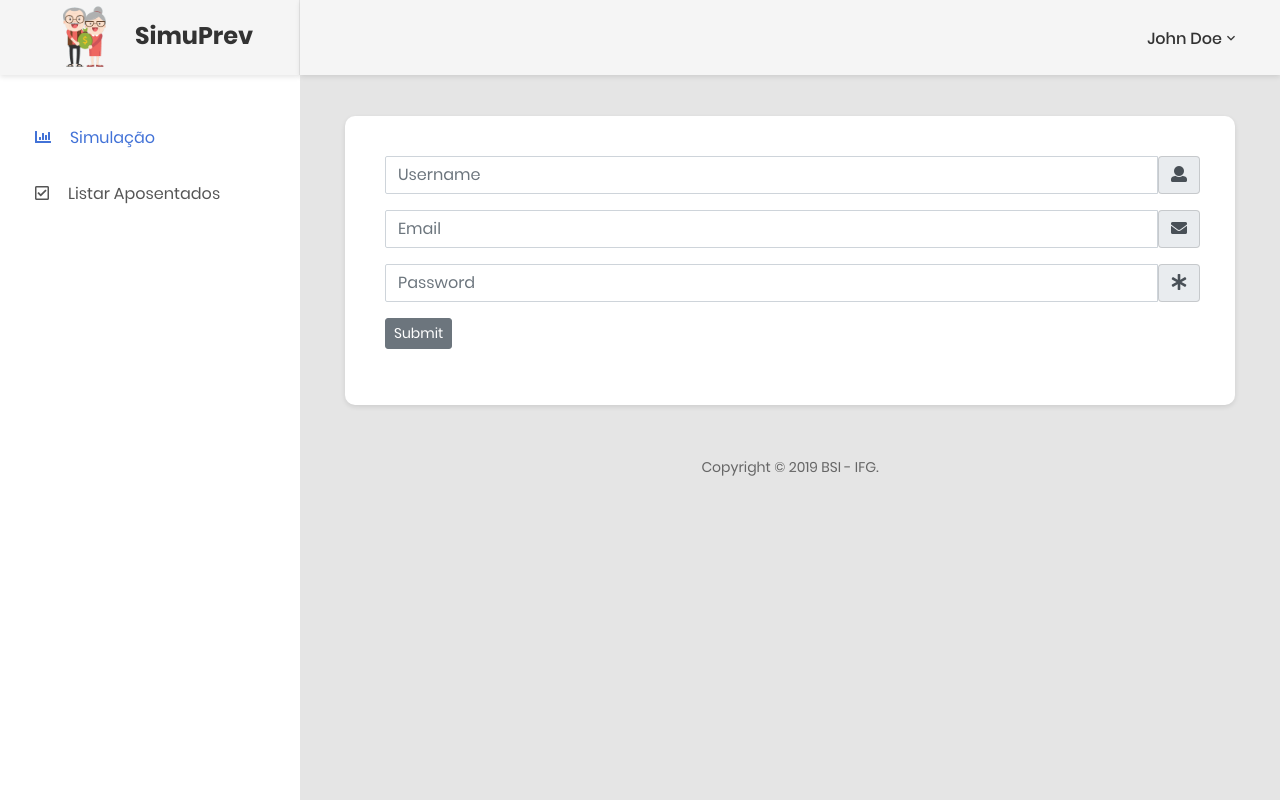
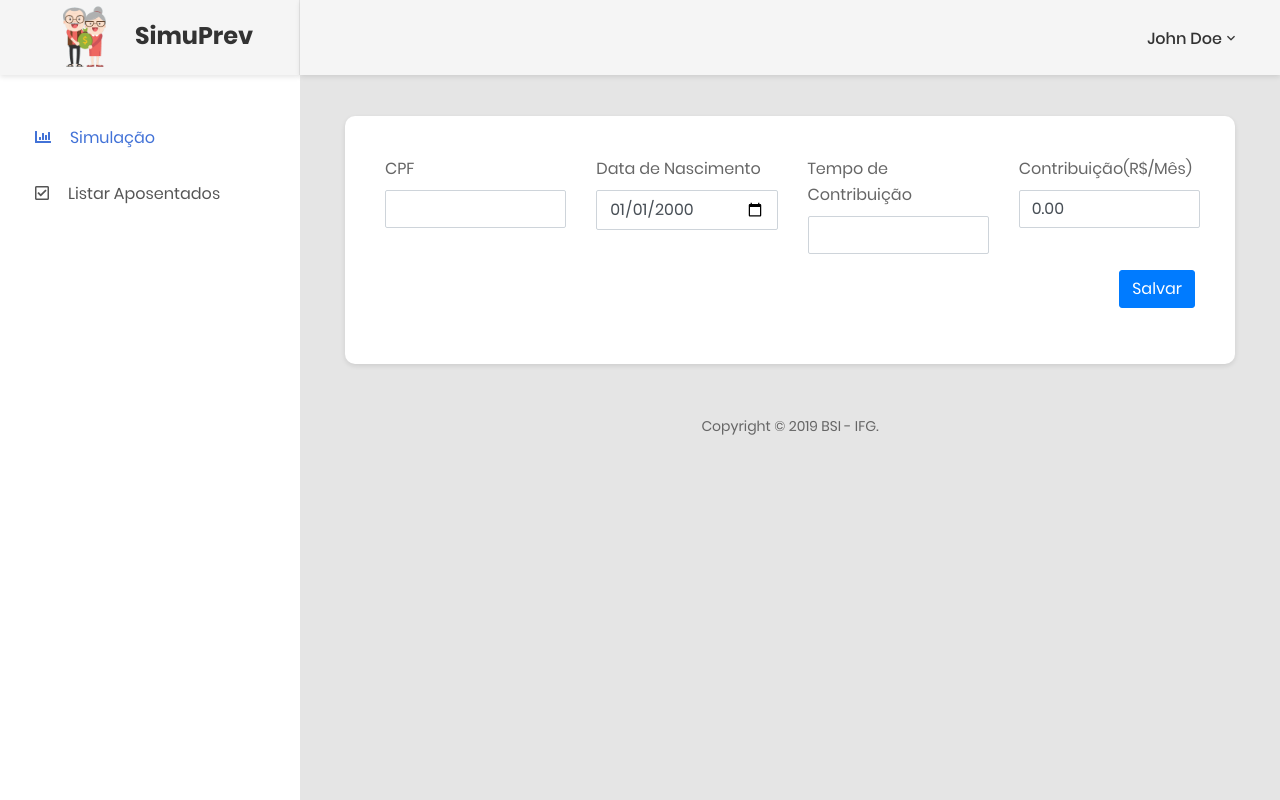
Before and after one commit to GeovRodri/BSI_Simulador-de-Previdencia, a Django app: page / in a window 1280 px wide. Run offline with Django 3.2, Linux system fonts and the light colour scheme; the visitor is signed in with stand-in values (Sample User, id 1); some libraries are stand-ins or nearby versions.

Commit message:
Criando formulario

```diff
--- /dev/null
+++ b/website/forms.py
@@ -0,0 +1,27 @@
+from django import forms
+
+
+class SimulacaoForm(forms.Form):
+    name = forms.CharField(
+        label='Nome',
+        widget=forms.TextInput(attrs={'class': 'form-control'})),
+
+    cpf = forms.CharField(
+        label='CPF',
+        widget=forms.TextInput(attrs={'class': 'form-control mascara-cpfcnpj'}),
+        max_length=12)
+
+    data_nascimento = forms.DateField(
+        label='Data de Nascimento',
+        widget=forms.DateInput(attrs={'class': 'form-control', 'type': 'date'}),
+        initial='2000-01-01')
+
+    tempo_contribuicao = forms.IntegerField(
+        label='Tempo de Contribuição',
+        widget=forms.NumberInput(attrs={'class': 'form-control'}),
+        min_value=1)
+
+    valor_contribuicao = forms.FloatField(
+        label='Contribuição(R$/Mês)',
+        widget=forms.NumberInput(attrs={'class': 'form-control'}),
+        initial="0.00")
--- a/website/templates/index.html
+++ b/website/templates/index.html
@@ -1,33 +1,18 @@
 {% extends "base.html" %}
 
 {% block content %}
-    <form action="" method="post" class="">
-        <div class="form-group">
-            <div class="input-group">
-                <input type="text" id="username2" name="username2" placeholder="Username" class="form-control">
-                <div class="input-group-addon">
-                    <i class="fa fa-user"></i>
-                </div>
+    <form method="POST" class="row">
+        {% csrf_token %}
+
+        {% for field in form %}
+            <div class="form-group col-md-3">
+                <label class="control-label">{{ field.label }}</label>
+                {{ field }}
             </div>
-        </div>
-        <div class="form-group">
-            <div class="input-group">
-                <input type="email" id="email2" name="email2" placeholder="Email" class="form-control">
-                <div class="input-group-addon">
-                    <i class="fa fa-envelope"></i>
-                </div>
-            </div>
-        </div>
-        <div class="form-group">
-            <div class="input-group">
-                <input type="password" id="password2" name="password2" placeholder="Password" class="form-control">
-                <div class="input-group-addon">
-                    <i class="fa fa-asterisk"></i>
-                </div>
-            </div>
-        </div>
-        <div class="form-actions form-group">
-            <button type="submit" class="btn btn-secondary btn-sm">Submit</button>
+        {% endfor %}
+
+        <div class="form-row form-group col-md-12 justify-content-end">
+            <button class="btn btn-primary" type="submit">Salvar</button>
         </div>
     </form>
 {% endblock content %}
--- a/website/urls.py
+++ b/website/urls.py
@@ -1,10 +1,10 @@
 from django.conf.urls import url
 from django.contrib.auth import views as auth_views
 from django.contrib.auth.decorators import login_required
-from website import views
+from website.views import Simulacao
 
 urlpatterns = [
     url(r'^login$', auth_views.LoginView.as_view(template_name='login.html')),
     url(r'^logout$', auth_views.LogoutView.as_view(template_name='login.html')),
-    url('', login_required(views.index))
+    url('', login_required(Simulacao.as_view()))
 ]
--- a/website/views.py
+++ b/website/views.py
@@ -1,6 +1,8 @@
-from django.http import HttpResponse
 from django.shortcuts import render
+from django.views.generic import FormView
+from website.forms import SimulacaoForm
 
 
-def index(request):
-    return render(request, 'index.html')
+class Simulacao(FormView):
+    template_name = 'index.html'
+    form_class = SimulacaoForm
```
